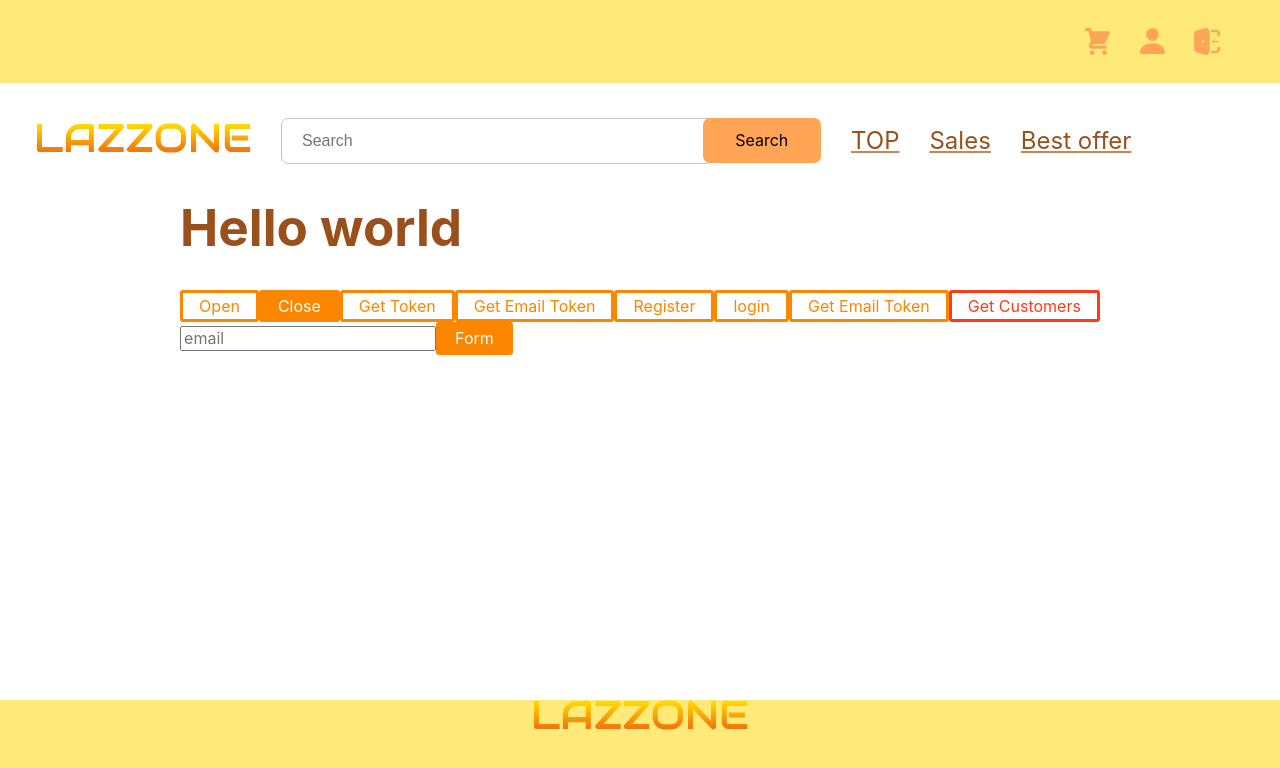
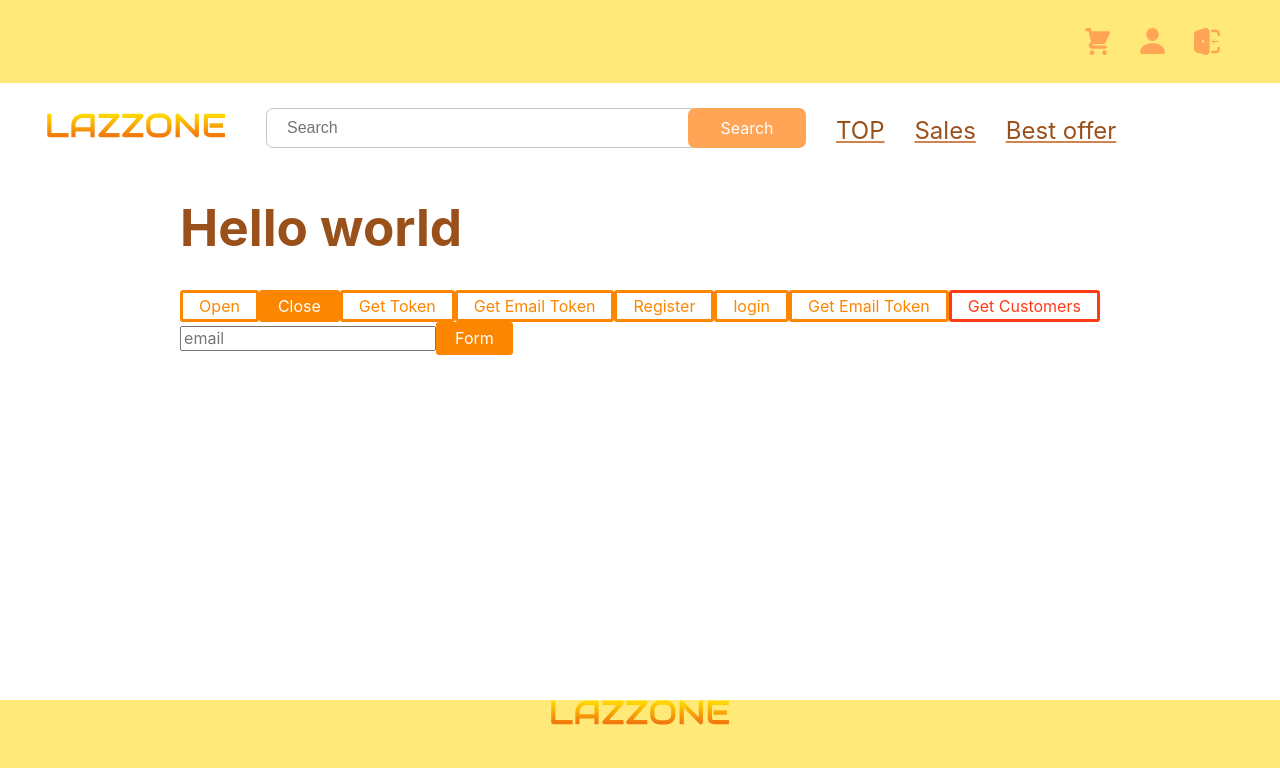
Before and after one commit to mamont79/eCommerce-Application, a React (Vite) app: page / in a window 1280 px wide. Shown: the top 768 px of the page. Built offline with nearby package versions, Linux system fonts and the light colour scheme.

Commit message:
feat: change header styles

```diff
--- a/src/assets/lazzoneIcon.tsx
+++ b/src/assets/lazzoneIcon.tsx
@@ -1,8 +1,8 @@
 export default function LazzoneIconSvg() {
   return (
     <svg
-      width="215"
-      height="30"
+      width="200"
+      height="25"
       viewBox="0 0 215 30"
       fill="none"
       xmlns="http://www.w3.org/2000/svg"
--- a/src/components/navBar/header.ts
+++ b/src/components/navBar/header.ts
@@ -20,7 +20,7 @@ export const StyledSecondHeaderRow = styled.div`
   display: flex;
   vertical-align: bottom;
   width: 100%;
-  height: 82px;
+  margin-top: 30px;
 `;
 
 export const StyledControls = styled.div`
--- a/src/components/navBar/inputStyle.ts
+++ b/src/components/navBar/inputStyle.ts
@@ -1,4 +1,5 @@
 import styled from 'styled-components';
+import { StyledBtn } from '../styledBtn';
 
 export const SearchWrapper = styled.div`
   display: flex;
@@ -10,11 +11,10 @@ export const SearchWrapper = styled.div`
 export const SearchInput = styled.input`
   margin-top: -5px;
   width: calc(100% - 50px);
-  height: 42px;
   color: #cf844e;
   font-family: Arial;
   font-size: 16px;
-  padding-left: 20px;
+  padding: 10px 20px;
   background: none;
   border-radius: 7px;
   border: 1px solid #c4c4c4;
@@ -30,9 +30,8 @@ export const SearchInput = styled.input`
   }
 `;
 
-export const SearchButton = styled.button`
+export const SearchButton = styled(StyledBtn)`
   width: 140px;
-  height: 45px;
   background: #ffa555;
   margin-top: -5px;
   margin-left: -10px;
--- a/src/components/navBar/userSearchInput.tsx
+++ b/src/components/navBar/userSearchInput.tsx
@@ -4,7 +4,7 @@ export default function UserSearchInput() {
   return (
     <SearchWrapper>
       <SearchInput type="text" placeholder="Search" />
-      <SearchButton>Search</SearchButton>
+      <SearchButton $primary>Search</SearchButton>
     </SearchWrapper>
   );
 }
```
